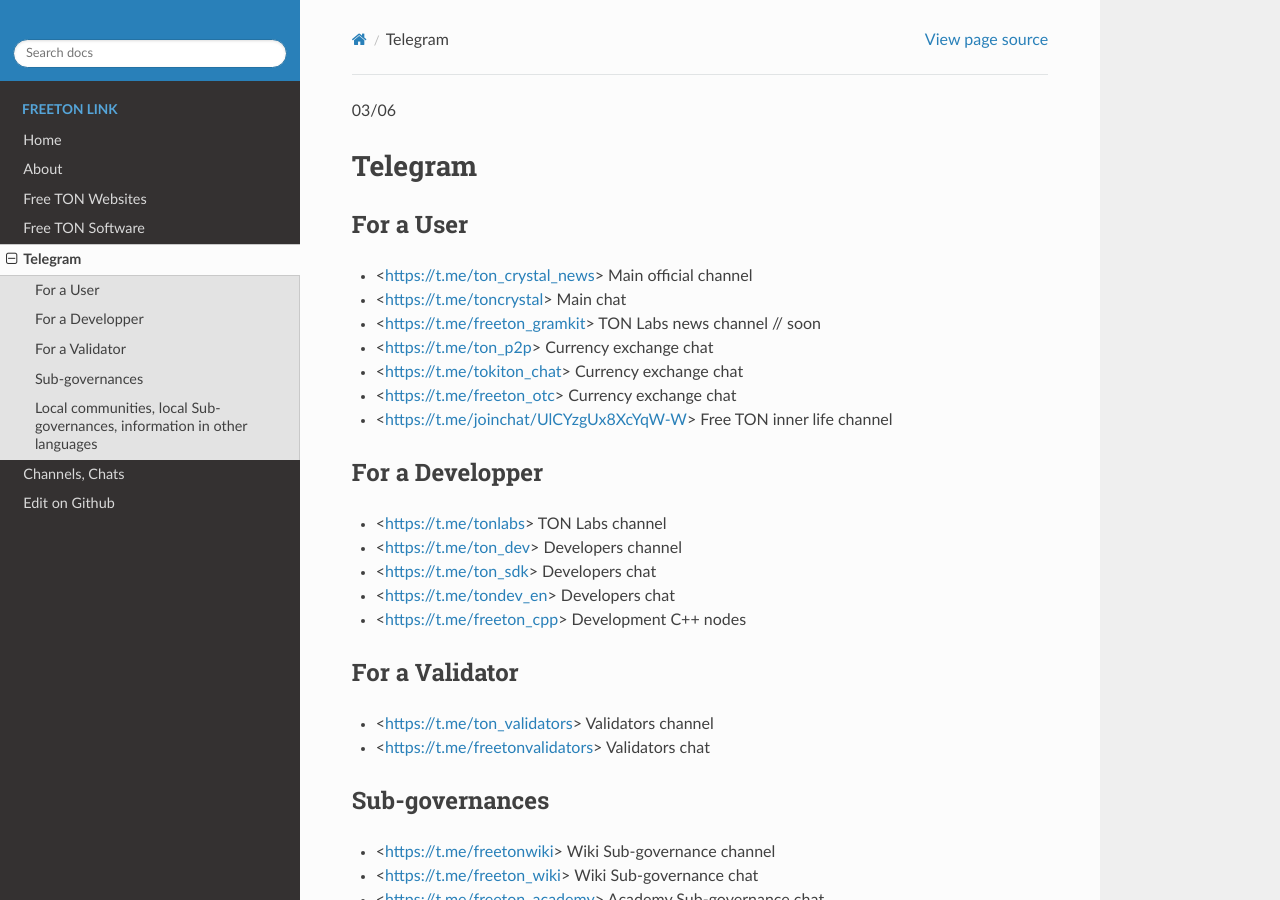
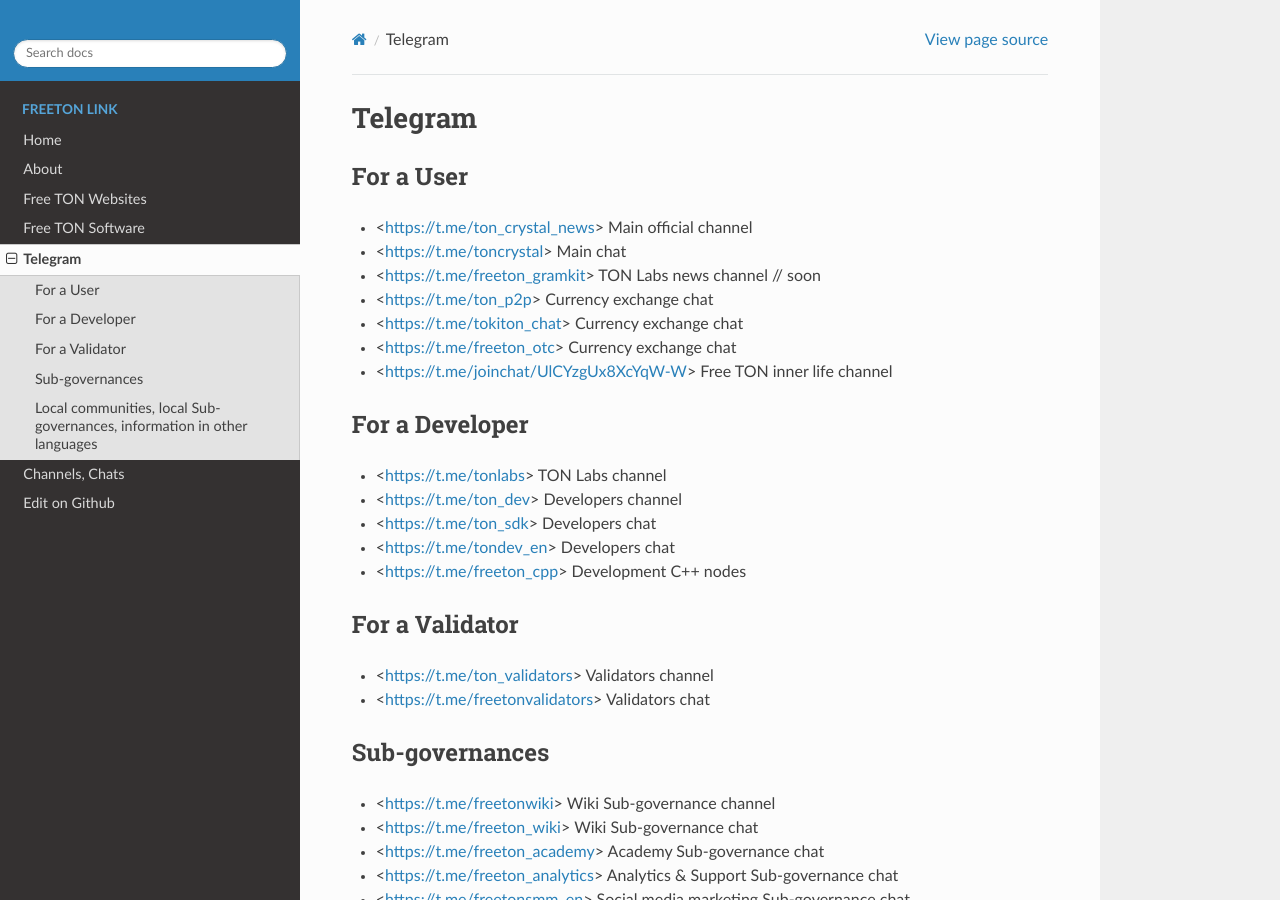
Before and after one commit to OCamlPro/www.freeton.link, a Sphinx documentation site: the page built from sphinx/telegram.rst, in a window 1280 px wide and 900 px high. Built offline with Sphinx 7.4.7 and the Read the Docs theme 2.0.0, drawn with Linux system fonts in a browser that asks for light colours; the version number could not be read and is left out.

Commit message:
telegram.rst 2 fautes

```diff
--- a/sphinx/telegram.rst
+++ b/sphinx/telegram.rst
@@ -1,5 +1,3 @@
-03/06
-
 Telegram
 ========
 For a User
@@ -12,7 +10,7 @@
 * <https://t.me/freeton_otc> Currency exchange chat
 * <https://t.me/joinchat/UlCYzgUx8XcYqW-W> Free TON inner life channel
 
-For a Developper
+For a Developer
 ~~~~~~~~~~~~~~~~
 * <https://t.me/tonlabs> TON Labs channel
 * <https://t.me/ton_dev> Developers channel
```
